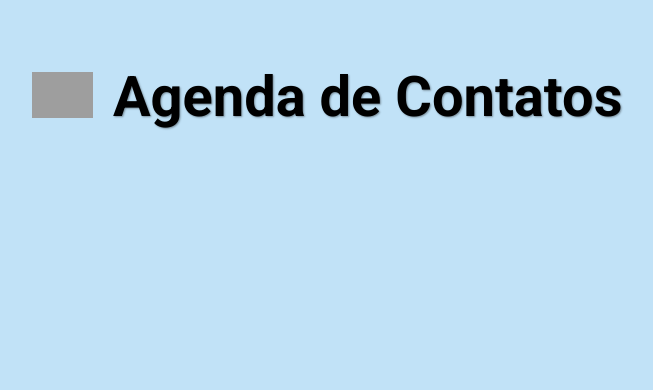
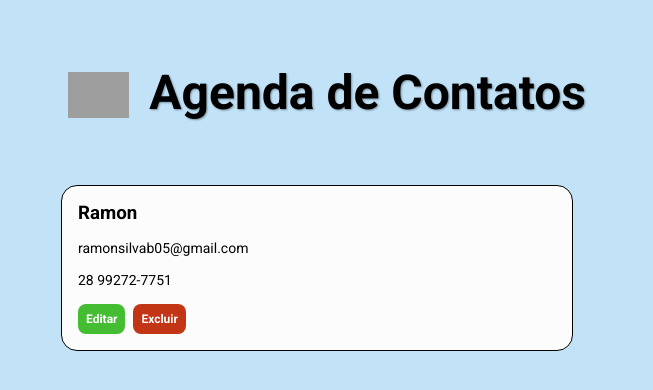
Before and after one commit to RamonSilvab/contatos, a React (Create React App) app: page / in a window 1280 px wide. Shown: the top 390 px of the page, without its empty margins (323-976 px from the left). Built offline with nearby package versions, Linux system fonts and the light colour scheme; grey boxes are pictures that could not be loaded.

Commit message:
feat: adidicionando os cards na lista de contatos

```diff
--- a/src/App.tsx
+++ b/src/App.tsx
@@ -1,4 +1,5 @@
-import ListaDeContatos from './components/ListaDeContatos'
+import Header from './containers/Header'
+import ListaDeContatos from './containers/ListaDeContatos'
 import EstiloGlobal, { Container } from './styles'
 
 function App() {
@@ -6,6 +7,7 @@ function App() {
     <>
       <EstiloGlobal />
       <Container>
+        <Header />
         <ListaDeContatos />
       </Container>
     </>
--- a/src/components/ListaDeContatos/index.tsx
+++ b/src/containers/Header/index.tsx
@@ -1,6 +1,6 @@
 import Titulo from './styles'
 
-const ListaDeContatos = () => {
+const Header = () => {
   return (
     <Titulo>
       <img
@@ -12,4 +12,4 @@ const ListaDeContatos = () => {
   )
 }
 
-export default ListaDeContatos
+export default Header
--- a/src/components/ListaDeContatos/styles.ts
+++ b/src/containers/Header/styles.ts
@@ -4,7 +4,7 @@ const Titulo = styled.div`
   display: flex;
   justify-content: center;
   align-itens: center;
-  font-size: 28px;
+  font-size: 24px;
   text-shadow: 1px 1px 2px #0000005f;
   margin: 64px 0;
 
@@ -12,6 +12,15 @@ const Titulo = styled.div`
     height: 46px;
     margin: 8px 20px 0;
   }
+
+  @media (max-width: 567px) {
+    font-size: 16px;
+
+    img {
+      height: 26px;
+      margin: 6px 8px 0;
+    }
+  }
 `
 
 export default Titulo
--- /dev/null
+++ b/src/containers/ListaDeContatos/index.tsx
@@ -0,0 +1,16 @@
+import { Botao } from '../../styles'
+import { BotaoCancelarRemover, Card } from './styles'
+
+const ListaDeContatos = () => {
+  return (
+    <Card>
+      <h3>Ramon</h3>
+      <p>ramonsilvab05@gmail.com</p>
+      <p>28 99272-7751</p>
+      <Botao>Editar</Botao>
+      <BotaoCancelarRemover>Excluir</BotaoCancelarRemover>
+    </Card>
+  )
+}
+
+export default ListaDeContatos
--- /dev/null
+++ b/src/containers/ListaDeContatos/styles.ts
@@ -0,0 +1,29 @@
+import styled from 'styled-components'
+import variaveis from '../../styles/variaveis'
+import { Botao } from '../../styles'
+
+export const Card = styled.div`
+  max-width: 50%;
+  background-color: #fcfcfc;
+  padding: 16px;
+  border: 1px solid black;
+  border-radius: 16px;
+  margin: 24px auto 24px;
+
+  h3,
+  p {
+    background-color: #fcfcfc;
+    padding-bottom: 16px;
+  }
+
+  p {
+    font-size: 14px;
+  }
+
+  @media (max-width: 567px) {
+    max-width: 90%;
+  }
+`
+export const BotaoCancelarRemover = styled(Botao)`
+  background-color: ${variaveis.vermelho};
+`
--- a/src/styles/index.ts
+++ b/src/styles/index.ts
@@ -1,4 +1,5 @@
 import styled, { createGlobalStyle } from 'styled-components'
+import variaveis from './variaveis'
 
 const EstiloGlobal = createGlobalStyle`
   * {
@@ -14,5 +15,16 @@ export const Container = styled.div`
   max-width: 1024px;
   margin: 0 auto;
 `
+export const Botao = styled.button`
+  font-size: 12px;
+  font-weight: bold;
+  color: #fff;
+  padding: 8px;
+  border: none;
+  cursor: pointer;
+  background-color: ${variaveis.verde};
+  border-radius: 8px;
+  margin-right: 8px;
+`
 
 export default EstiloGlobal
--- /dev/null
+++ b/src/styles/variaveis.ts
@@ -0,0 +1,7 @@
+export default {
+  vermelho: '#c23616',
+  verde: '#44bd32',
+  amarelo: '#f0c11a',
+  amarelo2: '#e1a32a',
+  azulEscuro: '#2f3640'
+}
```
